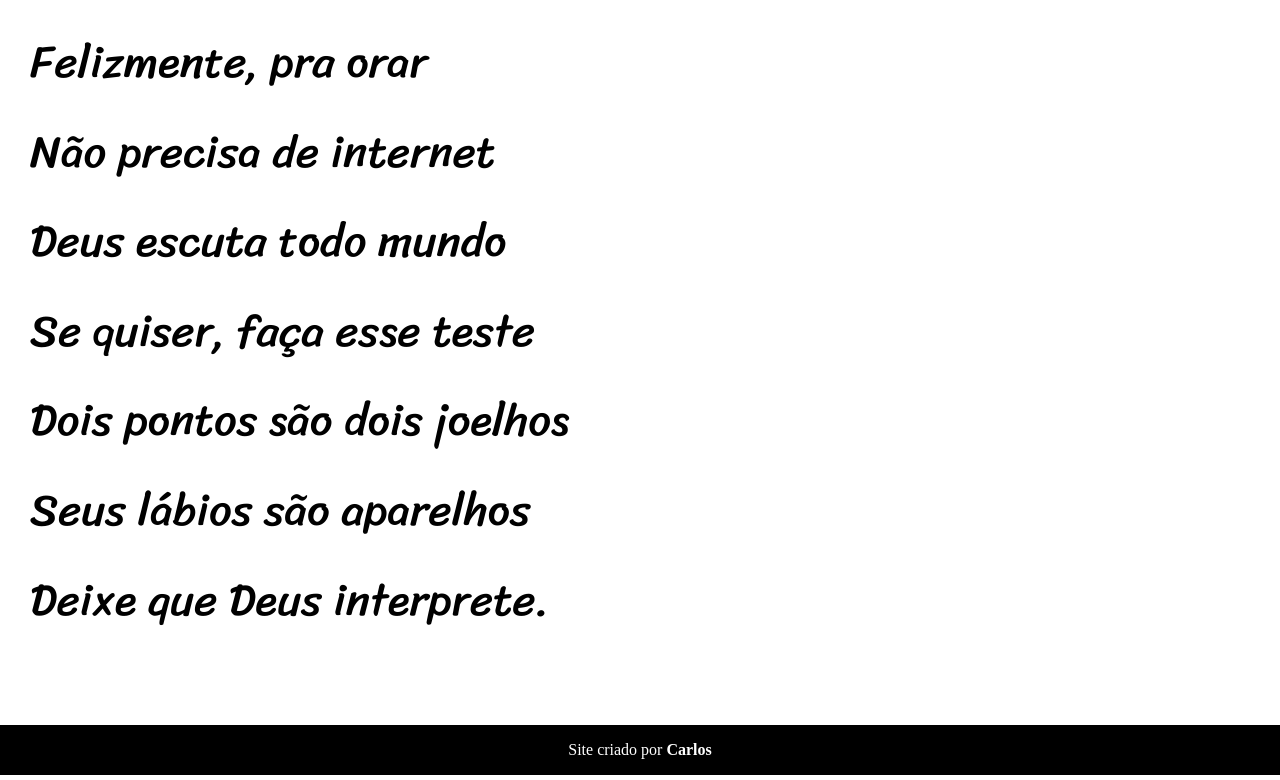
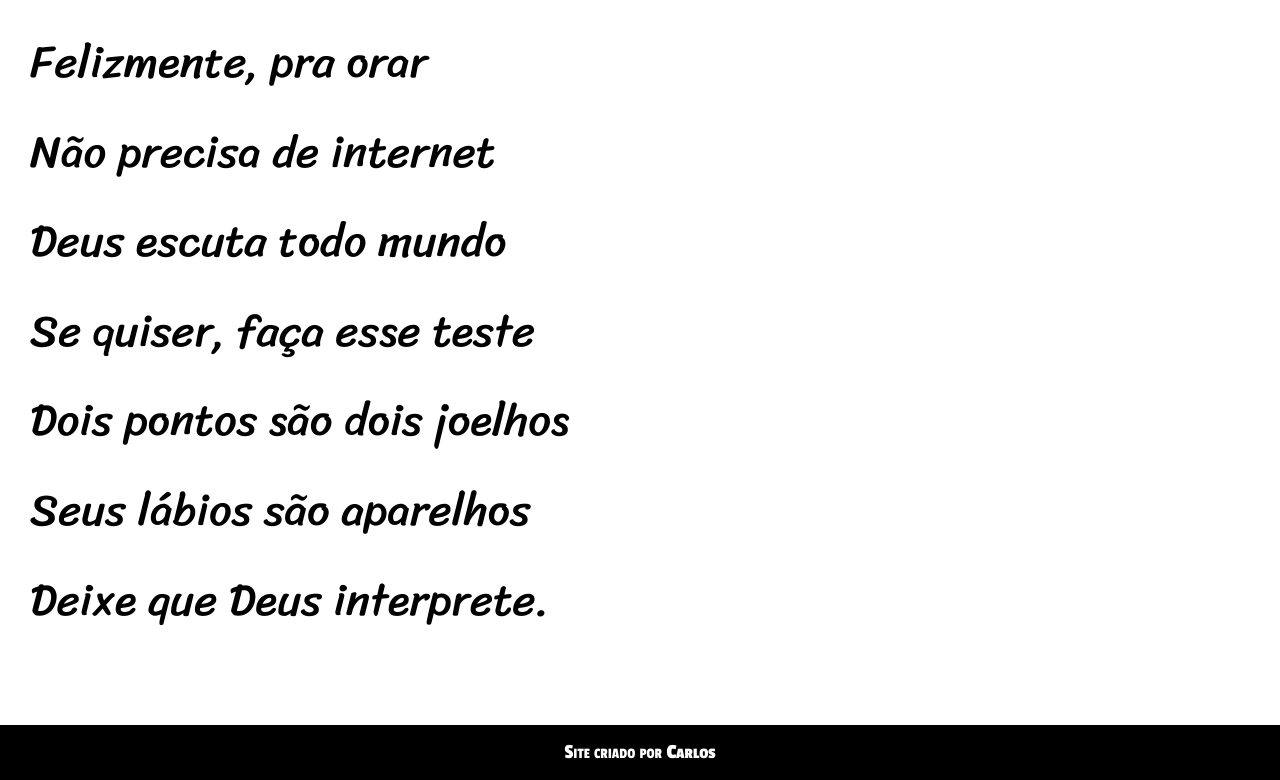
Before and after one commit to dudu9bre/projetos, a plain HTML site: page desafios/curso-em-video/projeto-cordel/index.html in a window 1280 px wide. Shown: the part 5065-5845 px from the top of the page. Drawn offline with Linux system fonts and the light colour scheme.

Commit message:
mexi no footer

```diff
--- a/desafios/curso-em-video/projeto-cordel/style.css
+++ b/desafios/curso-em-video/projeto-cordel/style.css
@@ -80,6 +80,10 @@ section {
     text-shadow: 1px 1px 0px black;
 }
 footer {
+    font-family: var(--fonteps);
+    font-variant: small-caps;
+    font-size: 1.3em;
+    font-weight: normal;
     padding: 2vh;
     background-color: black;
     text-align: center;
```
